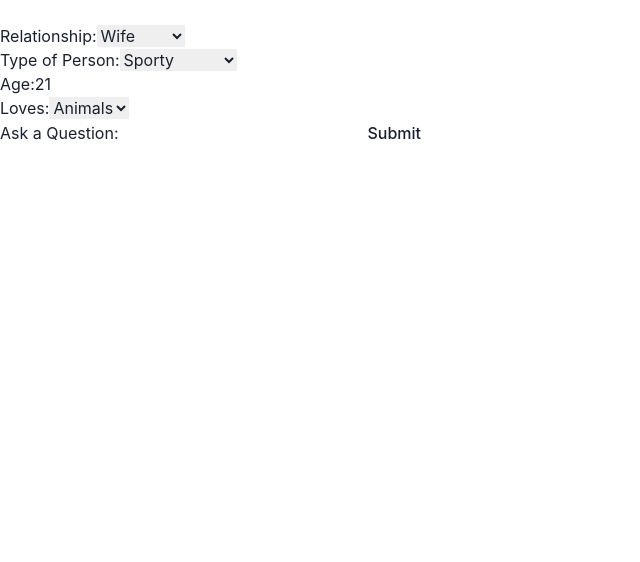
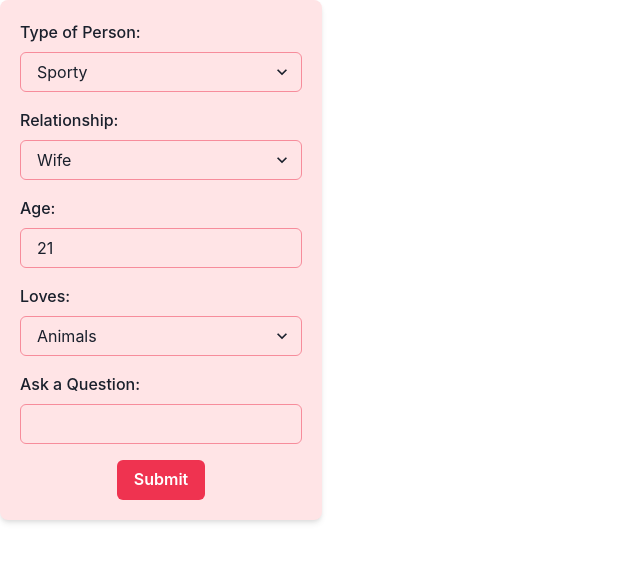
Before and after one commit to Joe-Collins-1986/Chat-GPT-Test, a React (Vite) app: page / in a window 1280 px wide. Shown: the top 562 px of the page, without its empty margins (0-640 px from the left). Built offline with nearby package versions, Linux system fonts and the light colour scheme.

Commit message:
make form a component and add a Chakra colour theme

```diff
--- a/src/App.jsx
+++ b/src/App.jsx
@@ -1,95 +1,102 @@
 import React, { useState } from "react";
+import ChatGptForm from "./components/ChatGptForm";
 
-function QuestionForm() {
-  const [question, setQuestion] = useState("");
-  const [response, setResponse] = useState("");
-  const [relationship, setRelationship] = useState("Wife");
-  const [personType, setPersonType] = useState("Sporty");
-  const [age, setAge] = useState("21");
-  const [loves, setLoves] = useState("Animals");
+const App = () => {
+  return <ChatGptForm />;
+};
 
-  const handleSubmit = async (e) => {
-    e.preventDefault();
-    // Update preset just before submitting
-    const updatedPreset = `My ${relationship} is a ${personType} ${age} year old who loves ${loves}. Really tailor the answer to my next question to her focusing on her age, likes, and gender. Start out your answer by explaining why it is well suited to her.`;
+export default App;
 
-    // Call your serverless function here with the updatedPreset
-    const fetchedResponse = await fetch("/.netlify/functions/chatgpt", {
-      method: "POST",
-      headers: {
-        "Content-Type": "application/json",
-      },
-      body: JSON.stringify({ preset: updatedPreset, question }),
-    });
-    const jsonResponse = await fetchedResponse.json();
-    setResponse(jsonResponse.message);
-  };
+// function QuestionForm() {
+//   const [question, setQuestion] = useState("");
+//   const [response, setResponse] = useState("");
+//   const [relationship, setRelationship] = useState("Wife");
+//   const [personType, setPersonType] = useState("Sporty");
+//   const [age, setAge] = useState("21");
+//   const [loves, setLoves] = useState("Animals");
 
-  return (
-    <div>
-      <form onSubmit={handleSubmit}>
-        <br />
-        <label>
-          Relationship:
-          <select
-            value={relationship}
-            onChange={(e) => setRelationship(e.target.value)}
-          >
-            <option value="Wife">Wife</option>
-            <option value="Husband">Husband</option>
-            <option value="Friend">Friend</option>
-            <option value="Sibling">Sibling</option>
-            <option value="Parent">Parent</option>
-          </select>
-        </label>
-        <br />
-        <label>
-          Type of Person:
-          <select
-            value={personType}
-            onChange={(e) => setPersonType(e.target.value)}
-          >
-            <option value="Sporty">Sporty</option>
-            <option value="Intellectual">Intellectual</option>
-            <option value="Creative">Creative</option>
-            <option value="Adventurous">Adventurous</option>
-          </select>
-        </label>
-        <br />
-        <label>
-          Age:
-          <input
-            type="number"
-            value={age}
-            min="1"
-            max="100"
-            onChange={(e) => setAge(e.target.value)}
-          />
-        </label>
-        <br />
-        <label>
-          Loves:
-          <select value={loves} onChange={(e) => setLoves(e.target.value)}>
-            <option value="Animals">Animals</option>
-            <option value="Books">Books</option>
-            <option value="Travel">Travel</option>
-            <option value="Music">Music</option>
-          </select>
-        </label>
-        <br />
-        <label>
-          Ask a Question:
-          <input
-            type="text"
-            value={question}
-            onChange={(e) => setQuestion(e.target.value)}
-          />
-        </label>
-        <button type="submit">Submit</button>
-      </form>
-      <div>{response}</div>
-    </div>
-  );
-}
+//   const handleSubmit = async (e) => {
+//     e.preventDefault();
+//     // Update preset just before submitting
+//     const updatedPreset = `My ${relationship} is a ${personType} ${age} year old who loves ${loves}. Really tailor the answer to my next question to her focusing on her age, likes, and gender. Start out your answer by explaining why it is well suited to her.`;
 
-export default QuestionForm;
+//     // Call your serverless function here with the updatedPreset
+//     const fetchedResponse = await fetch("/.netlify/functions/chatgpt", {
+//       method: "POST",
+//       headers: {
+//         "Content-Type": "application/json",
+//       },
+//       body: JSON.stringify({ preset: updatedPreset, question }),
+//     });
+//     const jsonResponse = await fetchedResponse.json();
+//     setResponse(jsonResponse.message);
+//   };
+
+//   return (
+//     <div>
+//       <form onSubmit={handleSubmit}>
+//         <br />
+//         <label>
+//           Relationship:
+//           <select
+//             value={relationship}
+//             onChange={(e) => setRelationship(e.target.value)}
+//           >
+//             <option value="Wife">Wife</option>
+//             <option value="Husband">Husband</option>
+//             <option value="Friend">Friend</option>
+//             <option value="Sibling">Sibling</option>
+//             <option value="Parent">Parent</option>
+//           </select>
+//         </label>
+//         <br />
+//         <label>
+//           Type of Person:
+//           <select
+//             value={personType}
+//             onChange={(e) => setPersonType(e.target.value)}
+//           >
+//             <option value="Sporty">Sporty</option>
+//             <option value="Intellectual">Intellectual</option>
+//             <option value="Creative">Creative</option>
+//             <option value="Adventurous">Adventurous</option>
+//           </select>
+//         </label>
+//         <br />
+//         <label>
+//           Age:
+//           <input
+//             type="number"
+//             value={age}
+//             min="1"
+//             max="100"
+//             onChange={(e) => setAge(e.target.value)}
+//           />
+//         </label>
+//         <br />
+//         <label>
+//           Loves:
+//           <select value={loves} onChange={(e) => setLoves(e.target.value)}>
+//             <option value="Animals">Animals</option>
+//             <option value="Books">Books</option>
+//             <option value="Travel">Travel</option>
+//             <option value="Music">Music</option>
+//           </select>
+//         </label>
+//         <br />
+//         <label>
+//           Ask a Question:
+//           <input
+//             type="text"
+//             value={question}
+//             onChange={(e) => setQuestion(e.target.value)}
+//           />
+//         </label>
+//         <button type="submit">Submit</button>
+//       </form>
+//       <div>{response}</div>
+//     </div>
+//   );
+// }
+
+// export default QuestionForm;
--- /dev/null
+++ b/src/components/ChatGptForm.jsx
@@ -0,0 +1,137 @@
+import React, { useState } from "react";
+import {
+  Box,
+  FormControl,
+  FormLabel,
+  Input,
+  Select,
+  Button,
+  Textarea,
+  Container,
+  VStack,
+} from "@chakra-ui/react";
+
+const ChatGptForm = () => {
+  const [question, setQuestion] = useState("");
+  const [response, setResponse] = useState("");
+  const [relationship, setRelationship] = useState("Wife");
+  const [personType, setPersonType] = useState("Sporty");
+  const [age, setAge] = useState("21");
+  const [loves, setLoves] = useState("Animals");
+
+  const handleSubmit = async (e) => {
+    e.preventDefault();
+    const updatedPreset = `My ${relationship} is a ${personType} ${age} year old who loves ${loves}.`;
+
+    const fetchedResponse = await fetch("../../netlify/functions/chatgpt", {
+      method: "POST",
+      headers: {
+        "Content-Type": "application/json",
+      },
+      body: JSON.stringify({ preset: updatedPreset, question }),
+    });
+    const jsonResponse = await fetchedResponse.json();
+    setResponse(jsonResponse.message);
+  };
+
+  return (
+    <Container p={5} borderRadius="lg" boxShadow="md" bg="pinkCustom.50">
+      <form onSubmit={handleSubmit}>
+        <VStack spacing={4}>
+          <FormControl>
+            <FormLabel>Type of Person:</FormLabel>
+            <Select
+              value={personType}
+              onChange={(e) => setPersonType(e.target.value)}
+              borderColor="pinkCustom.200"
+              _focus={{
+                borderColor: "pinkCustom.300",
+              }}
+            >
+              <option value="Sporty">Sporty</option>
+              <option value="Intellectual">Intellectual</option>
+              <option value="Creative">Creative</option>
+              <option value="Adventurous">Adventurous</option>
+            </Select>
+          </FormControl>
+          <FormControl>
+            <FormLabel>Relationship:</FormLabel>
+            <Select
+              value={relationship}
+              onChange={(e) => setRelationship(e.target.value)}
+              borderColor="pinkCustom.200"
+              _focus={{
+                borderColor: "pinkCustom.300",
+              }}
+            >
+              <option value="Wife">Wife</option>
+              <option value="Husband">Husband</option>
+              <option value="Friend">Friend</option>
+              <option value="Sibling">Sibling</option>
+              <option value="Parent">Parent</option>
+            </Select>
+          </FormControl>
+          <FormControl>
+            <FormLabel>Age:</FormLabel>
+            <Input
+              type="number"
+              value={age}
+              min="1"
+              max="100"
+              onChange={(e) => setAge(e.target.value)}
+              borderColor="pinkCustom.200"
+              _focus={{
+                borderColor: "pinkCustom.300",
+              }}
+            />
+          </FormControl>
+          <FormControl>
+            <FormLabel>Loves:</FormLabel>
+            <Select
+              value={loves}
+              onChange={(e) => setLoves(e.target.value)}
+              borderColor="pinkCustom.200"
+              _focus={{
+                borderColor: "pinkCustom.300",
+              }}
+            >
+              <option value="Animals">Animals</option>
+              <option value="Books">Books</option>
+              <option value="Travel">Travel</option>
+              <option value="Music">Music</option>
+            </Select>
+          </FormControl>
+          <FormControl>
+            <FormLabel>Ask a Question:</FormLabel>
+            <Input
+              type="text"
+              value={question}
+              onChange={(e) => setQuestion(e.target.value)}
+              borderColor="pinkCustom.200"
+              _focus={{
+                borderColor: "pinkCustom.300",
+              }}
+            />
+          </FormControl>
+          <Button colorScheme="pinkCustom" type="submit">
+            Submit
+          </Button>
+        </VStack>
+      </form>
+      {response && (
+        <Box mt={4}>
+          <Textarea
+            value={response}
+            isReadOnly
+            borderColor="pinkCustom.200"
+            _focus={{
+              borderColor: "pinkCustom.300",
+            }}
+          />
+        </Box>
+      )}
+    </Container>
+  );
+};
+
+export default ChatGptForm;
--- a/src/main.jsx
+++ b/src/main.jsx
@@ -2,13 +2,14 @@ import React from "react";
 import ReactDOM from "react-dom/client";
 import { ChakraProvider } from "@chakra-ui/react";
 import "./index.css";
+import theme from "../theme";
 
 import { BrowserRouter } from "react-router-dom";
 import App from "./App";
 
 ReactDOM.createRoot(document.getElementById("root")).render(
   <React.StrictMode>
-    <ChakraProvider>
+    <ChakraProvider theme={theme}>
       <BrowserRouter>
         <App />
       </BrowserRouter>
--- /dev/null
+++ b/theme.js
@@ -0,0 +1,37 @@
+import { extendTheme } from "@chakra-ui/react";
+
+const customTheme = extendTheme({
+  colors: {
+    pinkCustom: {
+      50: "#ffe4e6",
+      100: "#fbb8c0",
+      200: "#f78c9b",
+      300: "#f36075",
+      400: "#ef3350",
+      500: "#d61a3c",
+      600: "#a71330",
+      700: "#780d24",
+      800: "#4a0617",
+      900: "#1d000b",
+    },
+  },
+  components: {
+    Button: {
+      baseStyle: {
+        _hover: {
+          bg: "pinkCustom.100",
+        },
+      },
+      variants: {
+        solid: (props) => ({
+          bg: props.colorMode === "dark" ? "pinkCustom.600" : "pinkCustom.400",
+          color: "white",
+        }),
+      },
+    },
+    // You can customize other components in a similar manner
+  },
+  // You can also add custom styles for other parts of the theme (e.g., fonts, sizes)
+});
+
+export default customTheme;
```
